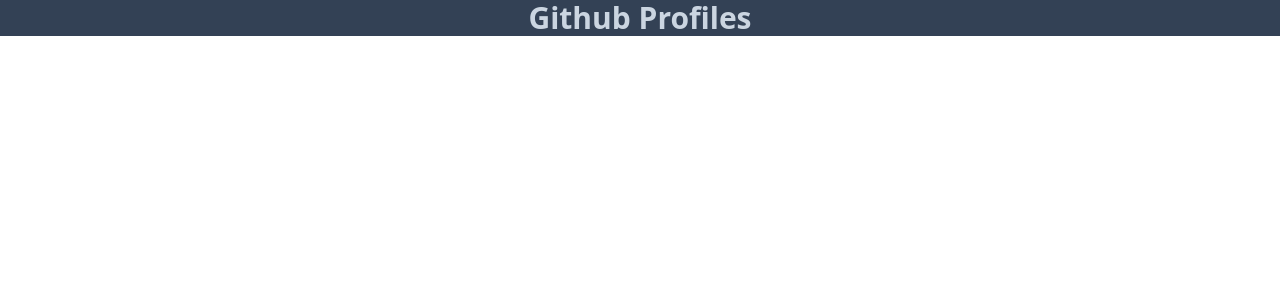
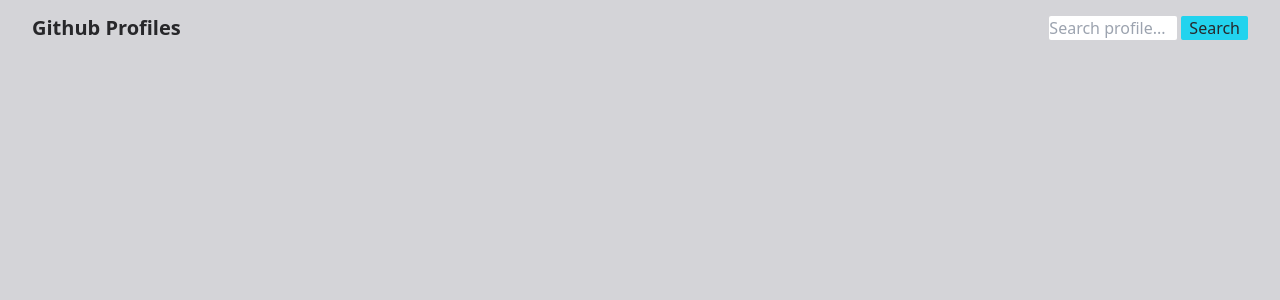
Before and after one commit to spenpeq-cav/github-profiles, a React (Create React App) app: page / in a window 1280 px wide. Shown: the top 300 px of the page. Built offline with nearby package versions, Linux system fonts and the light colour scheme; the HTML template or start-up script is replaced by a standard one.

Commit message:
Components folder, NavBar component

```diff
--- a/src/App.tsx
+++ b/src/App.tsx
@@ -1,9 +1,10 @@
 import React from 'react';
+import Navbar from './components/NavBar';
 
 function App() {
   return (
-    <div className="text-center bg-slate-700">
-      <h1 className='text-3xl font-bold text-slate-300'>Github Profiles</h1>
+    <div className="bg-zinc-300 h-screen px-8 py-2">
+      <Navbar />
     </div>
   );
 }
--- /dev/null
+++ b/src/components/NavBar.tsx
@@ -0,0 +1,14 @@
+function Navbar() {
+    return (
+        <div className="flex items-center justify-between h-10">
+            <h1 className='text-xl font-bold text-zinc-800 text-left'>
+                Github Profiles
+            </h1>
+            <form className='text-zinc-800 w-64 text-right'>
+                <input type='text' placeholder='Search profile...' className="rounded-sm w-1/2" />
+                <button className="bg-cyan-400 rounded-sm px-2 ml-1">Search</button>
+            </form>
+        </div>
+    )
+}
+export default Navbar;
```
